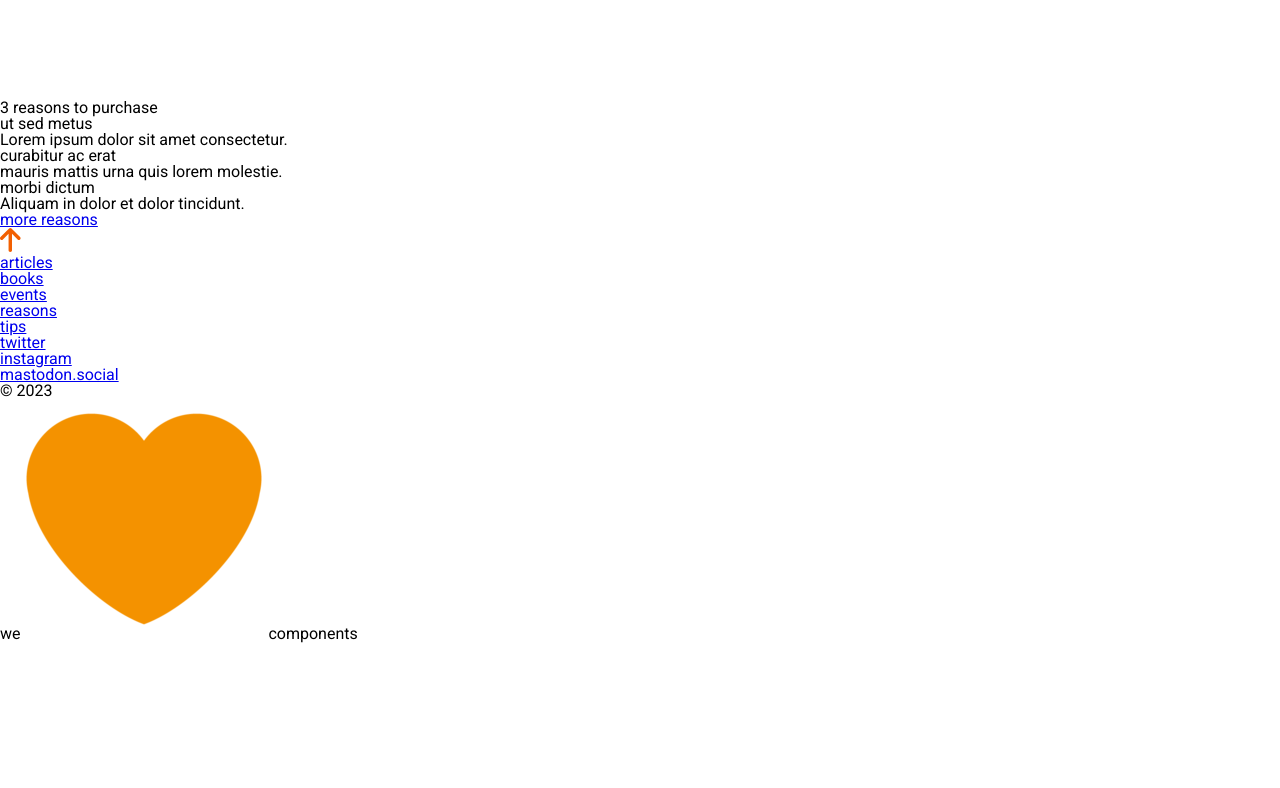
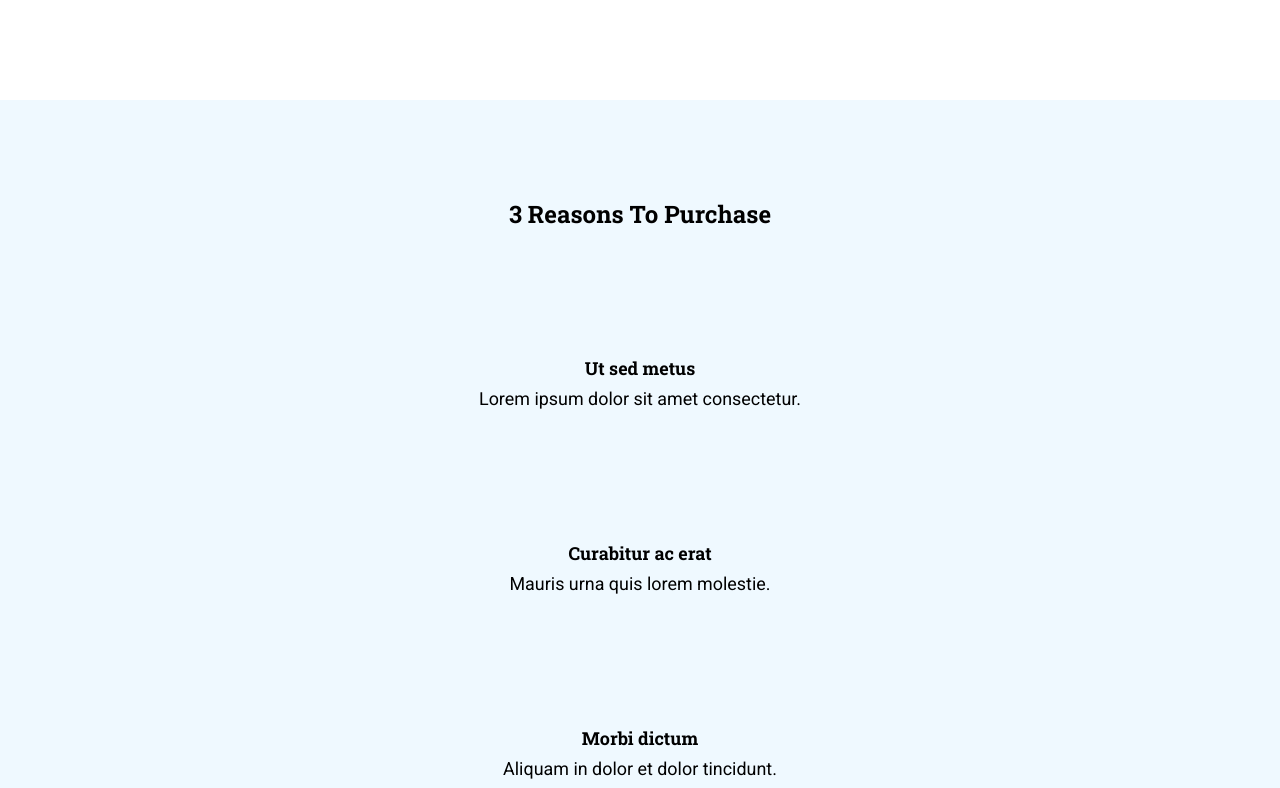
Before and after one commit to Adalab/modulo-1-evaluacion-final-MariaRipley, a website: page src/html/index.html in a window 1280 px wide. Shown: the part 1216-2004 px from the top of the page. Before the commit the page ends 1859 px from the top, so only its background shows below. Drawn offline with nearby package versions, Linux system fonts and the light colour scheme; files that its build step writes are made by us from their sources; files whose address does not match are found by name.

Commit message:
Add section 2 styles

```diff
--- a/src/html/partials/section2.html
+++ b/src/html/partials/section2.html
@@ -1,16 +1,34 @@
+<div class="section2__container">
+  <div class="centralColumn">
+    <div class="gridContainer">
       <h2 id="section2" class="section2__title">3 reasons to purchase</h2>
       <article class="section2__article">
-  <h3 class="section2__article--title">ut sed metus</h3>
-  <p class="section2__article--text">Lorem ipsum dolor sit amet consectetur.</p>
+        <h3 class="section2__article--title">
+          <span class="caps">ut</span> sed metus
+        </h3>
+        <p class="section2__article--text">
+          <span class="caps">lorem</span> ipsum dolor sit amet consectetur.
+        </p>
       </article>
       <article class="section2__article">
-  <h3 class="section2__article--title">curabitur ac erat</h3>
-  <p class="section2__article--text">mauris mattis urna quis lorem molestie.</p>
+        <h3 class="section2__article--title">
+          <span class="caps">curabitur</span> ac erat
+        </h3>
+        <p class="section2__article--text">
+          <span class="caps">mauris</span> urna quis lorem molestie.
+        </p>
       </article>
       <article class="section2__article">
-  <h3 class="section2__article--title">morbi dictum</h3>
-  <p class="section2__article--text">Aliquam in dolor et dolor tincidunt.</p>
+        <h3 class="section2__article--title">
+          <span class="caps">morbi</span> dictum
+        </h3>
+        <p class="section2__article--text">
+          <span class="caps">aliquam</span> in dolor et dolor tincidunt.
+        </p>
       </article>
       <a class="section2__link" href="https://adalab.es" target="_blank"
-  >more reasons</a
+        ><span class="caps">more</span> reasons</a
       >
+    </div>
+  </div>
+</div>
--- a/src/scss/core/_variables.scss
+++ b/src/scss/core/_variables.scss
@@ -16,3 +16,7 @@ $titleFont: 'Roboto Slab',
 serif;
 $textFont: 'Roboto',
 sans-serif;
+
+// INTERLINEADO
+
+$lineHeigh: 1.87rem;
--- a/src/scss/layout/_main.scss
+++ b/src/scss/layout/_main.scss
@@ -0,0 +1,3 @@
+.centralColumn {
+    margin: 0 15px;
+}
--- a/src/scss/layout/_section1.scss
+++ b/src/scss/layout/_section1.scss
@@ -1,7 +1,3 @@
-.centralColumn {
-    margin: 0 15px;
-}
-
 .section1 {
     display: flex;
     flex-direction: column;
@@ -19,13 +15,13 @@
         text-transform: capitalize;
         font-family: $titleFont;
         font-size: 1.5rem;
-        line-height: 1.87rem;
+        line-height: $lineHeigh;
         padding-bottom: 4%;
     }
     &__text {
         font-family: $textFont;
         font-size: 1.12rem;
-        line-height: 1.87rem;
+        line-height: $lineHeigh;
         padding-bottom: 7%;
     }
     &__link {
--- a/src/scss/layout/_section2.scss
+++ b/src/scss/layout/_section2.scss
@@ -0,0 +1,52 @@
+.section2__container {
+    background-color: $section2Color;
+}
+
+.gridContainer {
+    display: grid;
+    grid-template-columns: 1fr;
+    grid-template-rows: repeat(5 1fr);
+    text-align: center;
+}
+
+.section2__title {
+    font-family: $titleFont;
+    text-transform: capitalize;
+    font-size: 1.5rem;
+    line-height: $lineHeigh;
+    padding-top: 8%;
+}
+
+.section2__article {
+    display: grid;
+    grid-template-columns: 1fr;
+    grid-template-rows: 1fr 1fr;
+    padding-top: 10%;
+    &--title{
+        font-family: $titleFont;
+        font-size: 1.12rem;
+        line-height: $lineHeigh;
+    }
+    &--text {
+        font-family: $textFont;
+        font-size: 1.12rem;
+        line-height: $lineHeigh;
+    }
+}
+
+.section2__link {
+    text-decoration: none;
+    color: $primaryColor;
+    font-family: $titleFont;
+    font-size: 1.25rem;
+    background-color: $accentColor;
+    border-radius: 22.5px;
+    width: 35%;
+    margin: 20% auto;
+    padding-top: 3%;
+    padding-bottom: 3%;
+}
+
+.caps {
+    text-transform: capitalize;
+}
```
Lines whose indentation alone changed are shown as unchanged.
